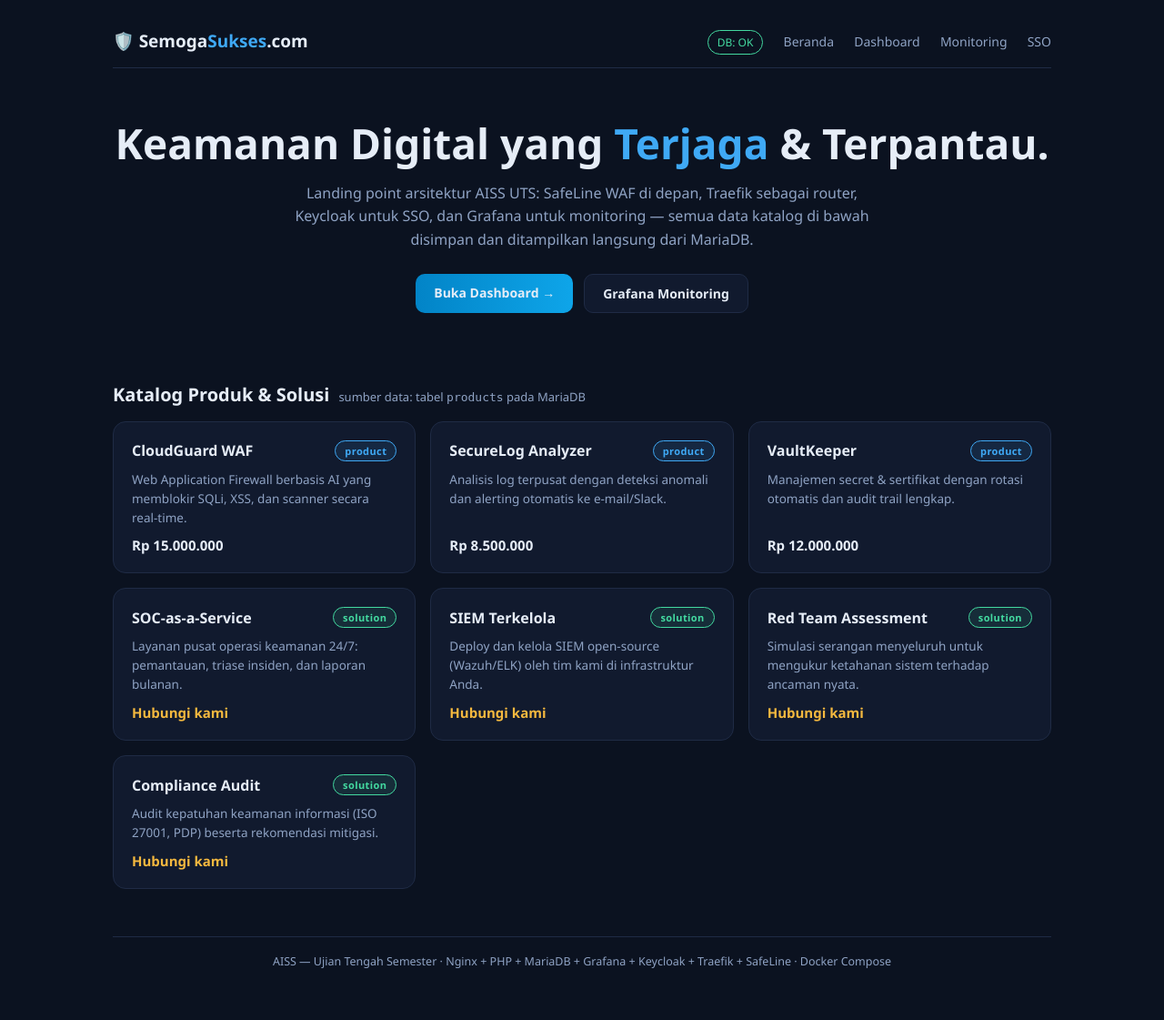
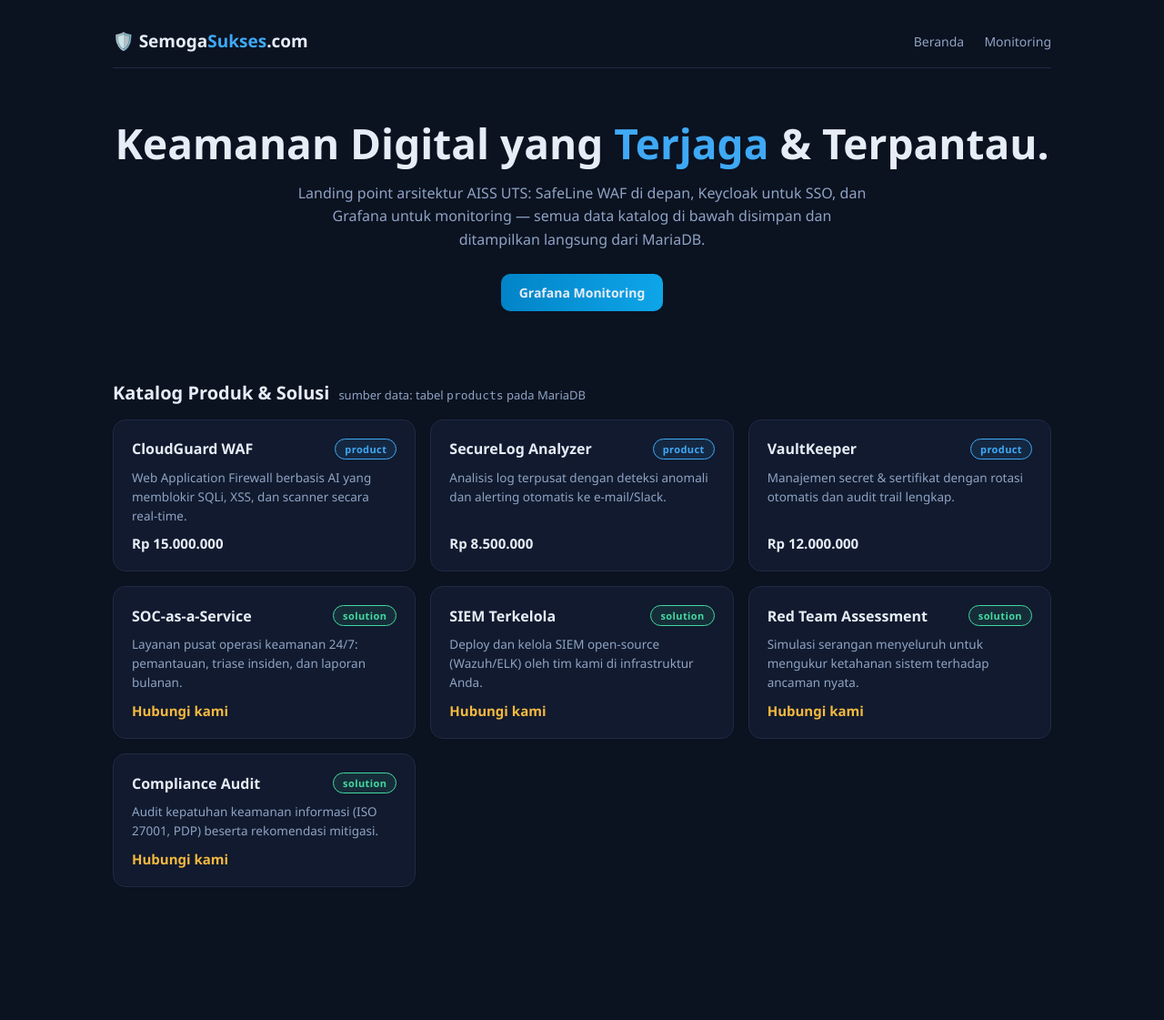
Before and after one commit to Louis-William-Santoso/aiss, a PHP site: page / in a window 1280 px wide. Shown: the whole page at 91% size. After the commit the page ends 975 px from the top, so only its background shows below. Run offline with PHP 8.4, Linux system fonts and the light colour scheme; data comes from the database, SQL or seed files in the repository.

Commit message:
Add files via upload

```diff
--- a/grafana/provisioning/datasources/datasource.yml
+++ b/grafana/provisioning/datasources/datasource.yml
@@ -9,10 +9,10 @@ datasources:
     type: mysql
     access: proxy
     url: mariadb:3306
-    database: $DB_NAME
-    user: $DB_USER
+    database: $MARIADB_DATABASE
+    user: $MARIADB_USER
     secureJsonData:
-      password: $DB_PASS
+      password: $MARIADB_PASSWORD
     jsonData:
       maxOpenConns: 10
       maxIdleConns: 5
--- a/www/config.php
+++ b/www/config.php
@@ -17,9 +17,9 @@ final class DB
 {
     public const HOST = 'mariadb';
     public const PORT = 3306;
-    public const NAME = 'website';
-    public const USER = 'website';
-    public const PASS = 'website_pass_2026';
+    public const NAME = 'semogasukses_db';
+    public const USER = 'semogasukses_user';
+    public const PASS = 'UserSecretPass123!';
 
     private static ?PDO $pdo = null;
 
@@ -67,3 +67,11 @@ function json_response(array $data, int $status = 200): never
     echo json_encode($data, JSON_UNESCAPED_UNICODE | JSON_UNESCAPED_SLASHES);
     exit;
 }
+
+function apply_security_headers(): void
+{
+    header('X-Frame-Options: DENY');
+    header('X-Content-Type-Options: nosniff');
+    header('Referrer-Policy: strict-origin-when-cross-origin');
+    header("Content-Security-Policy: default-src 'self'; style-src 'self' 'unsafe-inline'; script-src 'self' 'unsafe-inline';");
+}
--- a/www/index.php
+++ b/www/index.php
@@ -2,6 +2,8 @@
 declare(strict_types=1);
 
 require __DIR__ . '/config.php';
+
+apply_security_headers();
 
 // Catat kunjungan halaman (untuk analytics di Grafana).
 $db = DB::tryConn();
@@ -21,8 +23,4 @@ $path = parse_url($_SERVER['REQUEST_URI'] ?? '/', PHP_URL_PATH) ?: '/';
 $path = rtrim($path, '/');
 $path = $path === '' ? '/' : $path;
 
-if ($path === '/dashboard') {
-    require __DIR__ . '/views/dashboard.php';
-} else {
-    require __DIR__ . '/views/landing.php';
-}
+require __DIR__ . '/views/landing.php';
--- a/www/views/landing.php
+++ b/www/views/landing.php
@@ -80,20 +80,16 @@ function format_price(mixed $price): string
   <nav class="nav">
     <div class="logo">🛡️ Semoga<span>Sukses</span>.com</div>
     <div>
-      <span class="badge-db <?= $db !== null ? 'ok' : '' ?>"><?= $db !== null ? 'DB: OK' : 'DB: MENUNGGU' ?></span>
       <a href="/">Beranda</a>
-      <a href="/dashboard">Dashboard</a>
       <a href="https://monitor.semogasukses.com">Monitoring</a>
-      <a href="https://sso.semogasukses.com">SSO</a>
     </div>
   </nav>
 
   <section class="hero">
     <h1>Keamanan Digital yang <em>Terjaga</em> &amp; Terpantau.</h1>
-    <p>Landing point arsitektur AISS UTS: SafeLine WAF di depan, Traefik sebagai router, Keycloak untuk SSO, dan Grafana untuk monitoring — semua data katalog di bawah disimpan dan ditampilkan langsung dari MariaDB.</p>
+    <p>Landing point arsitektur AISS UTS: SafeLine WAF di depan, Keycloak untuk SSO, dan Grafana untuk monitoring — semua data katalog di bawah disimpan dan ditampilkan langsung dari MariaDB.</p>
     <div class="links">
-      <a class="btn primary" href="/dashboard">Buka Dashboard &rarr;</a>
-      <a class="btn" href="https://monitor.semogasukses.com">Grafana Monitoring</a>
+      <a class="btn primary" href="https://monitor.semogasukses.com">Grafana Monitoring</a>
     </div>
   </section>
 
@@ -118,8 +114,6 @@ function format_price(mixed $price): string
     <?php endforeach; ?>
   </section>
   <?php endif; ?>
-
-  <footer>AISS — Ujian Tengah Semester &middot; Nginx + PHP + MariaDB + Grafana + Keycloak + Traefik + SafeLine &middot; Docker Compose</footer>
 </div>
 </body>
 </html>
```
Also changed, not shown: mariadb/init/01-init.sql (+8 -7 lines), 1 other file.
